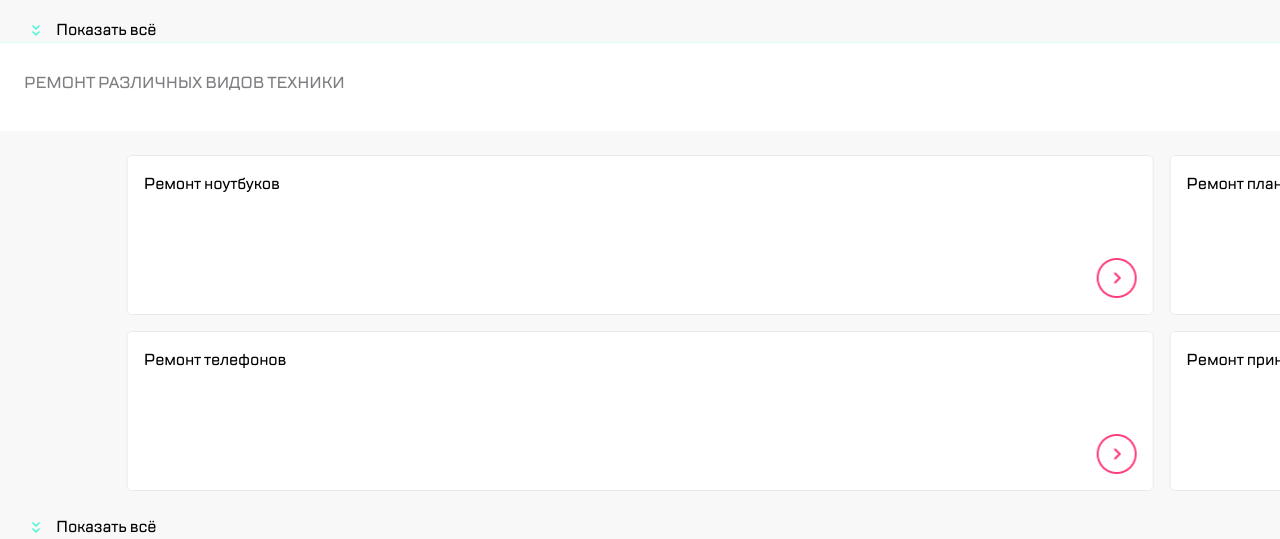
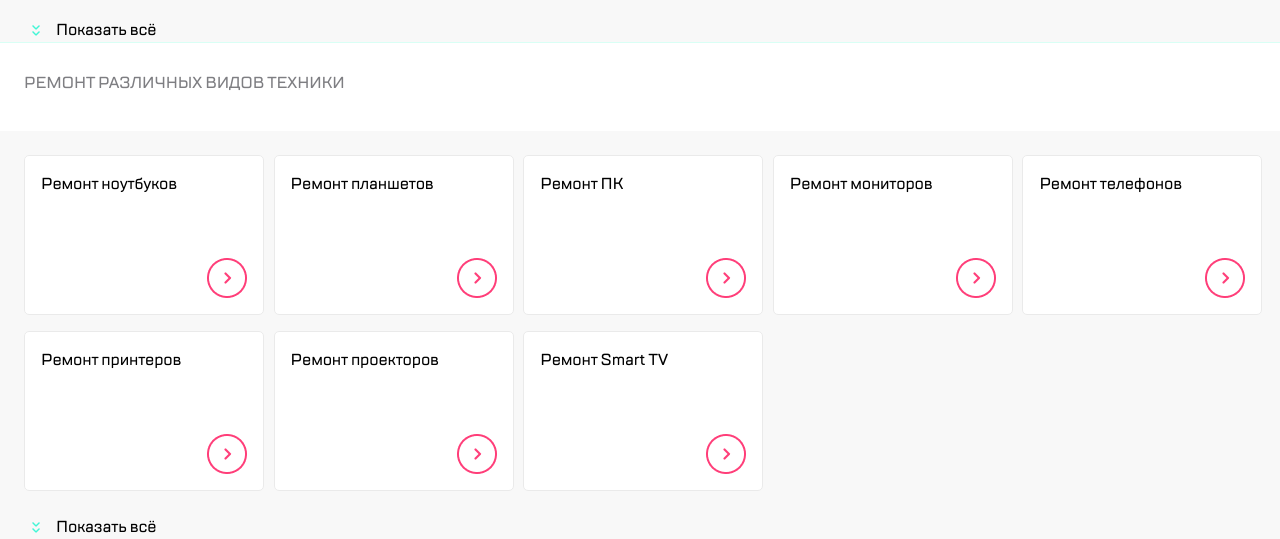
Before and after one commit to ImAntiart/webpack-maket, a website built with webpack: page src/index.html in a window 1280 px wide. Shown: the part 814-1353 px from the top of the page. Built offline with nearby package versions, Linux system fonts and the light colour scheme.

Commit message:
Вот сейчас работает почти как надо

```diff
--- a/src/components/Main/Main.js
+++ b/src/components/Main/Main.js
@@ -216,8 +216,8 @@ export default function Main() {
   window.addEventListener("DOMContentLoaded", () => {
     new Swiper(".swiper", {
       modules: [Pagination],
-      slidesPerView: 1.2,
-      centeredSlides: true,
+      slidesPerView: "auto",
+/*       centeredSlides: true, */
       spaceBetween: 0,
       pagination: {
         el: ".swiper-pagination",
--- a/src/components/Main/Main.scss
+++ b/src/components/Main/Main.scss
@@ -68,9 +68,10 @@
 .swiper-wrapper {
   display: grid;
   grid-auto-flow: column;
-/*   grid-auto-columns: minmax(240px, 1fr); */
+  grid-auto-columns: minmax(240px, 1fr);
   gap: 16px;
   scroll-snap-type: x mandatory;
+
 }
 
 @media (min-width: 768px) {
@@ -96,8 +97,8 @@
 
 @media (min-width: 1120px) {
   .swiper-wrapper {
-/*     grid-template-columns: repeat(auto-fit, minmax(224px, 1fr)); */
-    grid-template-columns: repeat(4, 1fr);
+    grid-template-columns: repeat(auto-fit, minmax(224px, 1fr));
+/*     grid-template-columns: repeat(4, 1fr); */
     gap: 16px;
   }
 }
```
